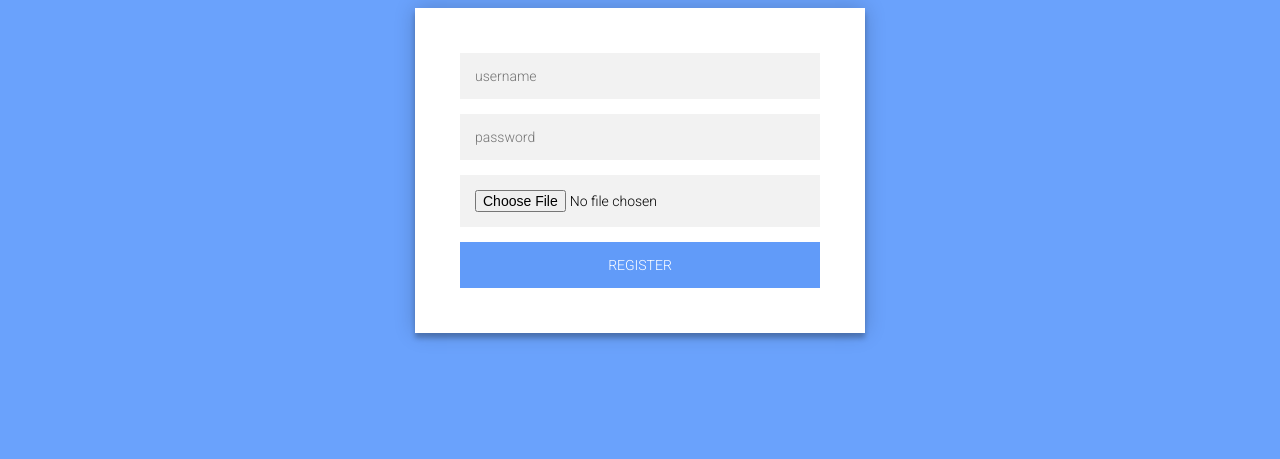
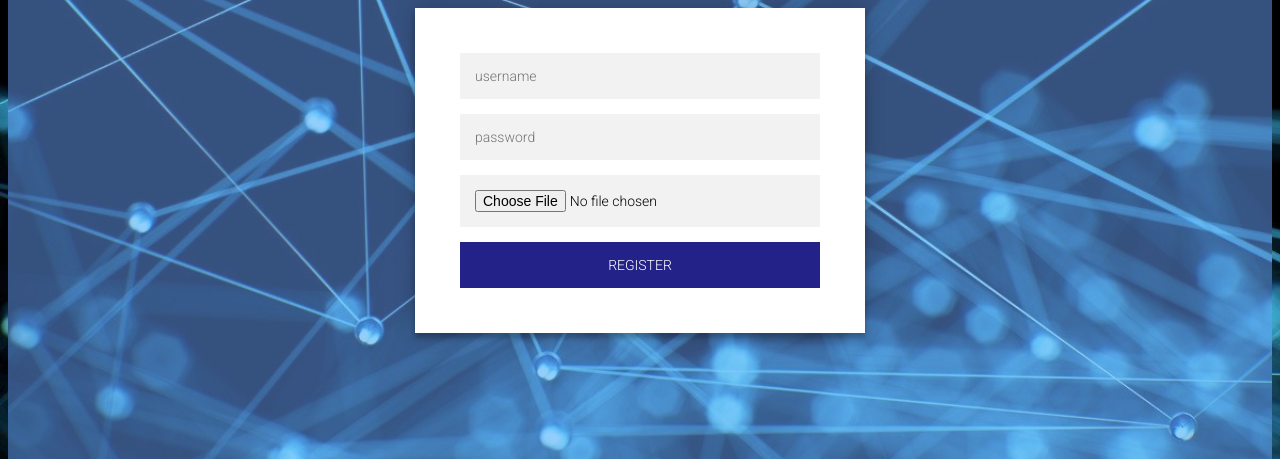
Before and after one commit to Zhenru0602/FaceregisterApi, a website: page form.html in a window 1280 px wide. Shown: the part 341-800 px from the top of the page. Drawn offline with Linux system fonts and the light colour scheme.

Commit message:
styling changed

```diff
--- a/style.css
+++ b/style.css
@@ -1,16 +1,20 @@
 @import url(https://fonts.googleapis.com/css?family=Roboto:300);
 
 body, html {
-    height: 90%;
-    background-color: #6aa2fc;
+    height: 100%;
+    background-image: url("background.jpeg");
+    background-repeat: no-repeat;
+    background-size: cover;
+    background-color: #222222;
+
 }
 
 .login-page {
   width: 100%;
   height: 100%;
-  padding: 5% 0 0;
-  margin: 0 0 0 0;
-  background-color: #6aa2fc;
+  padding: 10% 0 0;
+  margin: 5 5 5 5;
+  background-color: rgba(106, 162, 252, 0.5);
 }
 .logo {
   margin: auto;
@@ -42,7 +46,7 @@ body, html {
   font-family: "Roboto", sans-serif;
   text-transform: uppercase;
   outline: 0;
-  background: #619bf9;
+  background: #222288;
   width: 100%;
   border: 0;
   padding: 15px;
@@ -101,11 +105,11 @@ body, html {
   color: #EF3B3A;
 }
 body {
-  background: #76b852; /* fallback for old browsers */
-  background: -webkit-linear-gradient(right, #76b852, #8DC26F);
-  background: -moz-linear-gradient(right, #76b852, #8DC26F);
-  background: -o-linear-gradient(right, #76b852, #8DC26F);
-  background: linear-gradient(to left, #76b852, #8DC26F);
+  /*background: #000000; /* fallback for old browsers
+  background: -webkit-linear-gradient(right, #000000, #8DC26F);
+  background: -moz-linear-gradient(right, #000000, #8DC26F);
+  background: -o-linear-gradient(right, #000000, #8DC26F);
+  background: linear-gradient(to left, #000000, #8DC26F);*/
   font-family: "Roboto", sans-serif;
   -webkit-font-smoothing: antialiased;
   -moz-osx-font-smoothing: grayscale;
```
Also changed, not shown: background.jpeg (added).
